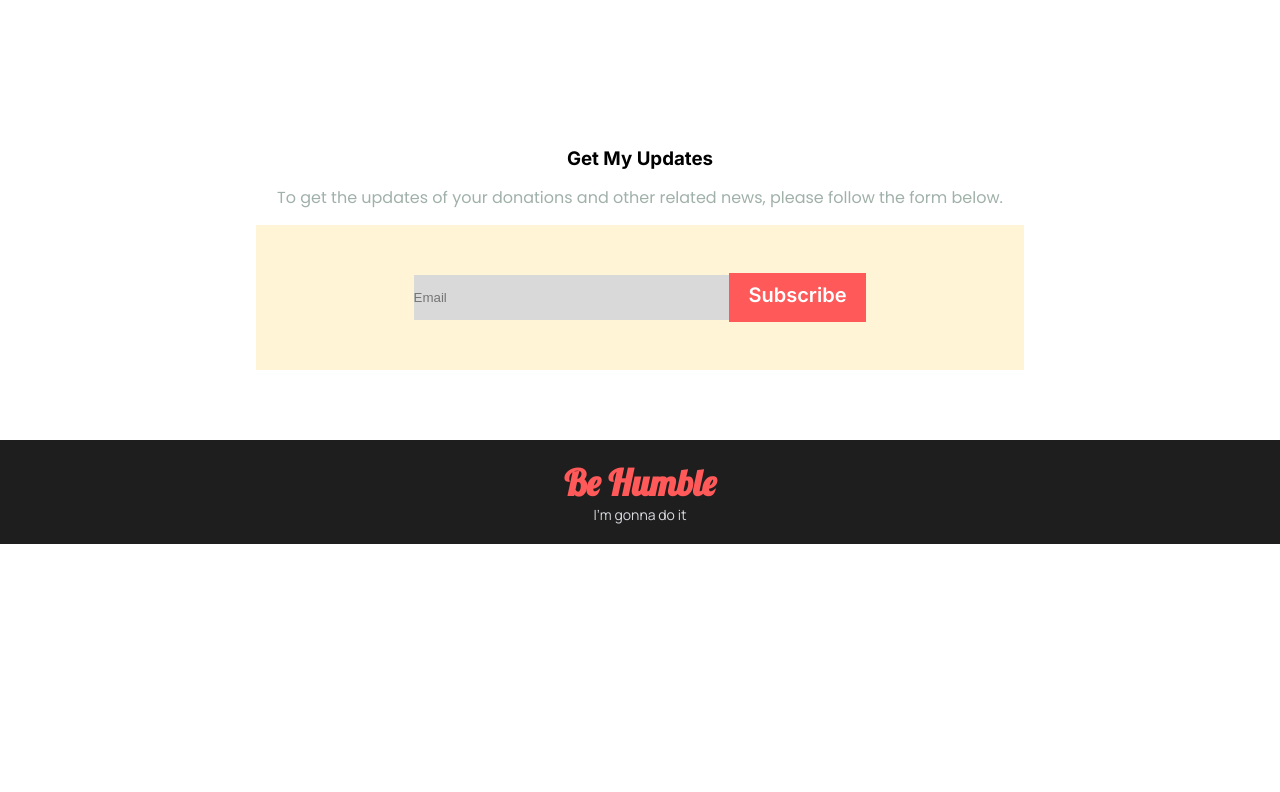
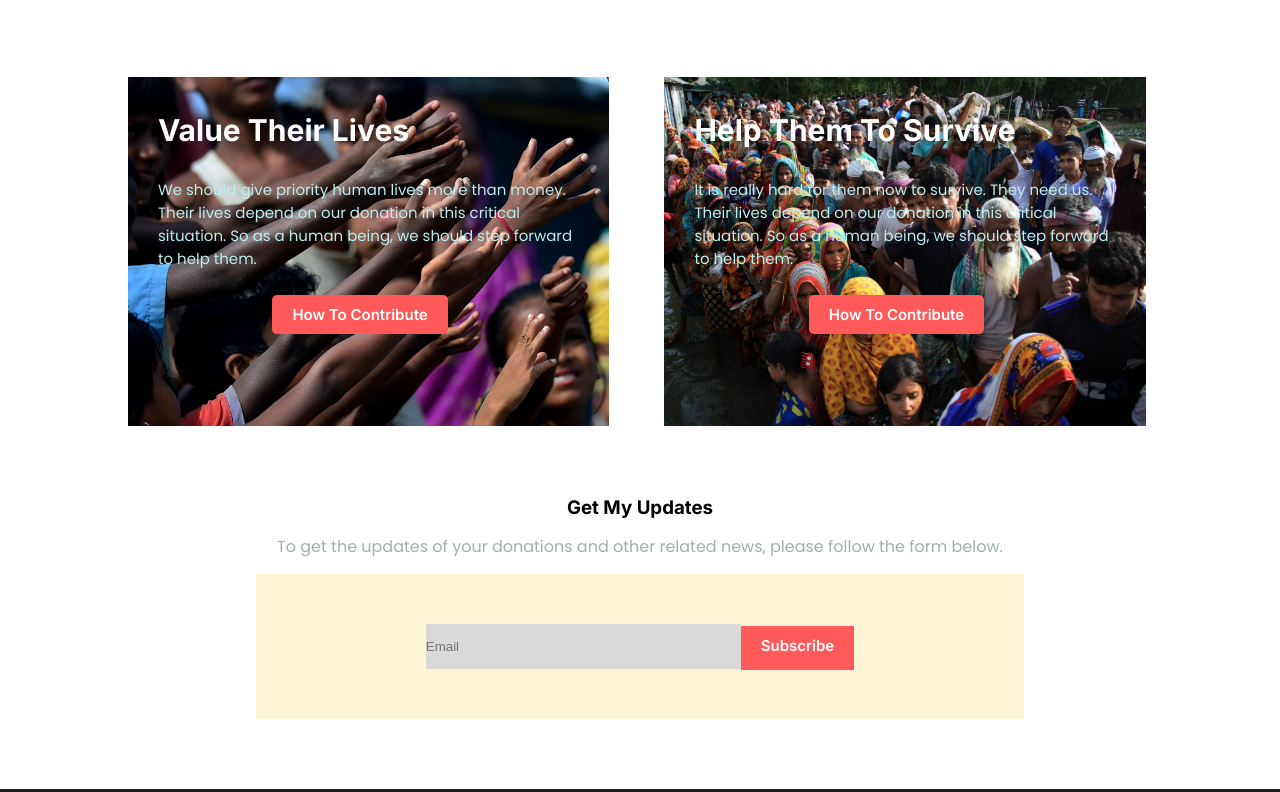
Before and after one commit to YasinSajeeb/my-first-assignment, a plain HTML site: page index.html in a window 1280 px wide. Shown: the part 1995-2787 px from the top of the page. Before the commit the page ends 2539 px from the top, so only its background shows below. Drawn offline with Linux system fonts and the light colour scheme.

Commit message:
final commit

```diff
--- a/index.html
+++ b/index.html
@@ -57,6 +57,18 @@
             </div>
         </div>
     </section>
+    <section id="contents">
+        <div class="content-left">
+            <h3>Value Their Lives</h3>
+            <p>We should give priority human lives more than money. Their lives depend on our donation in this critical situation. So as a human being, we should step forward to help them.</p>
+            <a href="">How To Contribute</a>
+        </div>
+        <div class="content-right">
+            <h3>Help Them To Survive</h3>
+            <p>It is really hard for them now to survive. They need us. Their lives depend on our donation in this critical situation. So as a human being, we should step forward to help them.</p>
+            <a href="">How To Contribute</a>
+        </div>
+    </section>
     <section id="footer-form">
         <h3>Get My Updates</h3>
         <p>To get the updates of your donations and other related news, please follow the form below.</p>
--- a/style.css
+++ b/style.css
@@ -68,6 +68,7 @@ a{
 }
 .donation-item.second-item{
     border: 2px solid #FF5959;
+    background-color: #FFEEEE;
 }
 .donation-item h4{
     font-size: 30px;
@@ -116,6 +117,39 @@ form.donation-form a{
     font-size: 12px;
     padding: 10px 0;
 }
+#contents{
+    width: 80%;
+    margin: 0 auto;
+}
+#contents h3{
+    color: white;
+    font-size: 30px;
+    margin: 35px 30px 30px;
+}
+#contents p{
+    color: #bfecef;
+    font-size: 15px;
+    margin: 0 30px 35px;
+}
+#contents a{
+    font-size: 15px;
+    margin-left: 30%;
+}
+.content-left, .content-right{
+    padding-bottom: 10%;
+    display: inline-block;
+    width: 47%;
+    background-position: center;
+    background-size: cover;
+    background-repeat: no-repeat;
+}
+.content-left{
+    background-image: url(images/donation13.jpg);
+    margin-right: 5%;
+}
+.content-right{
+    background-image: url(images/donation7.jpg)
+}
 #footer-form{
     width: 60%;
     margin: 0 auto;
@@ -141,6 +175,7 @@ form.donation-form a{
     margin-left: -4px;
     border-radius: 0;
     padding-bottom: 15px;
+    font-size: 15px;
 }
 footer{
     background-color: #1e1e1e;
@@ -151,6 +186,7 @@ footer h3{
     font-family: 'Lobster', cursive;
     color: #FF5959;
     font-size: 36px;
+    margin: 15px 0;
 }
 footer p{
     font-family: 'Manrope', sans-serif;
```
Also changed, not shown: images/donation13.jpg (added), images/donation7.jpg (added).
